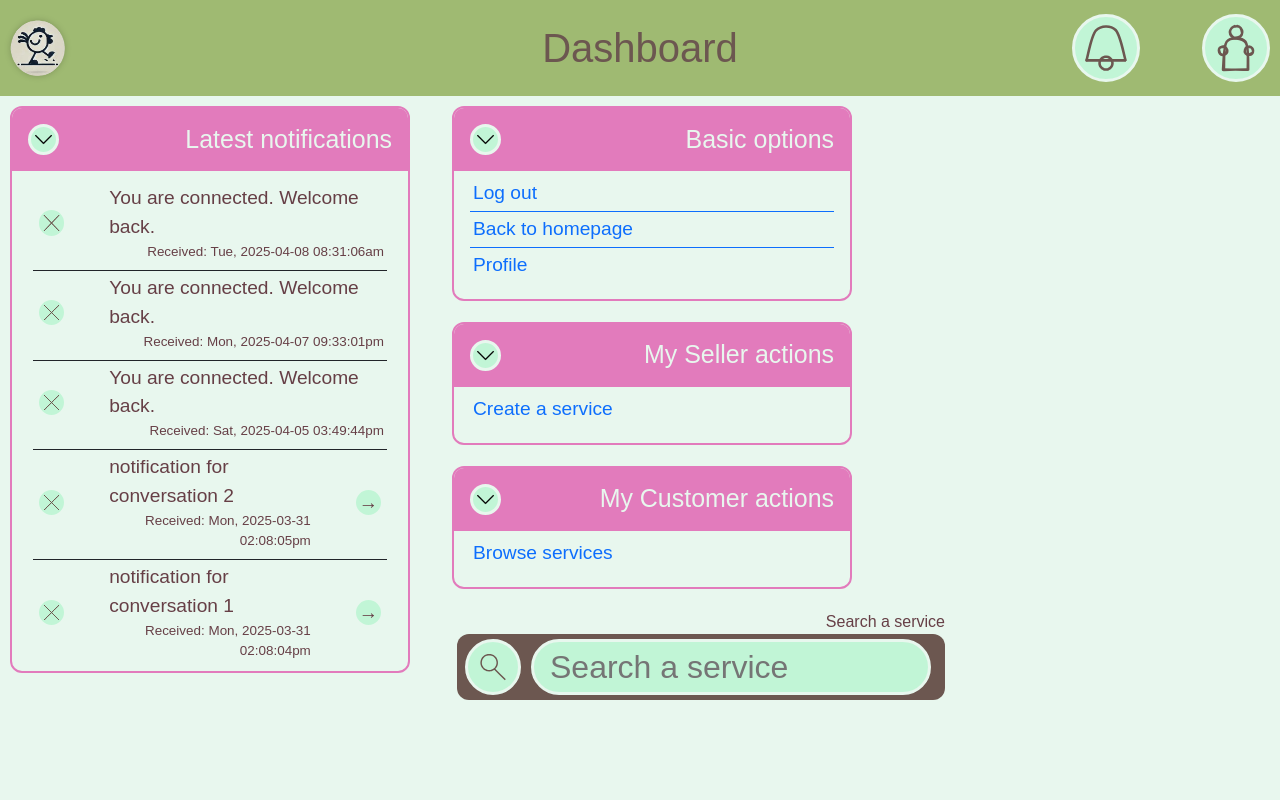
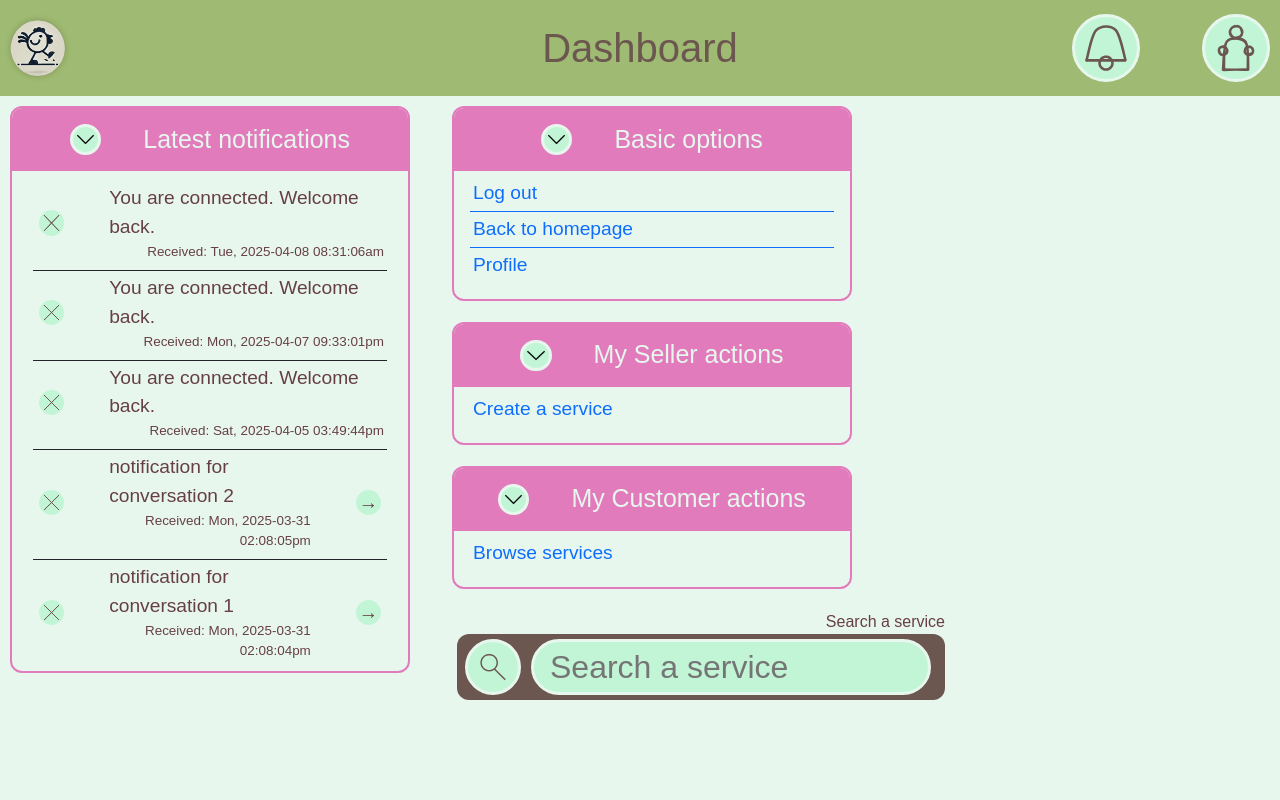
Before and after one commit to d-002/roaming-rooster, a PHP site: page /pages/dashboard/index.php in a window 1280 px wide. Run offline with PHP 8.4, Linux system fonts and the light colour scheme; the visitor is signed in with stand-in values (Sample User, id 1); data comes from the database, SQL or seed files in the repository; both versions use the stored data as it was after the commit.

Commit message:
Addressed changes

```diff
--- a/assets/css/containers.css
+++ b/assets/css/containers.css
@@ -46,7 +46,7 @@
     display: flex;
     flex-direction: row;
     gap: var(--spacing-medium);
-    justify-content: space-between;
+    justify-content: center;
     align-items: center;
 }
 
--- a/assets/css/dashboard.css
+++ b/assets/css/dashboard.css
@@ -1,10 +1,11 @@
-:root, body {
-    height: 100%;
+body {
+    display: flex;
+    flex-direction: column;
 }
 
 /* override this since the styling is different in the dashboard */
 .widget-list {
-    height: calc(100% - var(--header-height));
+    flex: 1;
     overflow: auto hidden;
 
     flex-direction: column;
--- a/assets/css/page-header.css
+++ b/assets/css/page-header.css
@@ -1,7 +1,3 @@
-:root {
-    --header-height: 6em;
-}
-
 header {
     background-color: var(--title-color);
     position: sticky;
@@ -11,7 +7,7 @@ header {
     flex-direction: row;
     align-items: center;
     justify-content: space-between;
-    height: var(--header-height);
+    height: 6em;
 }
 
 .title {
--- a/pages/dashboard/index.php
+++ b/pages/dashboard/index.php
@@ -10,7 +10,7 @@ component("common/profile");
 
 ?>
 <!DOCTYPE html>
-<html lang="en">
+<html lang="en" class="fill-page">
 <?php
 insert_head("Dashboard",
     array("inputs", "containers", "widgets", "page-header", "dashboard"),
@@ -18,7 +18,7 @@ insert_head("Dashboard",
     array("notification"));
 ?>
 
-<body>
+<body class="fill-page">
 <?php
 
 // initial username check, to not have to do it later
```
Also changed, not shown: private/main-database.db.
